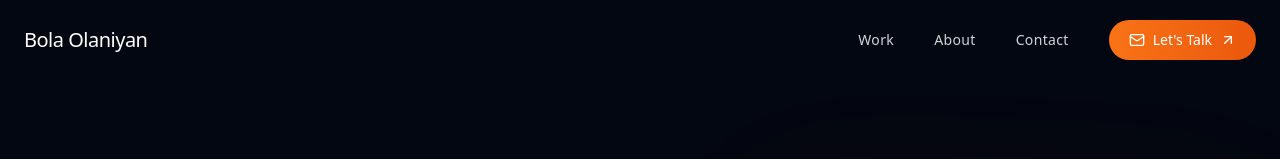
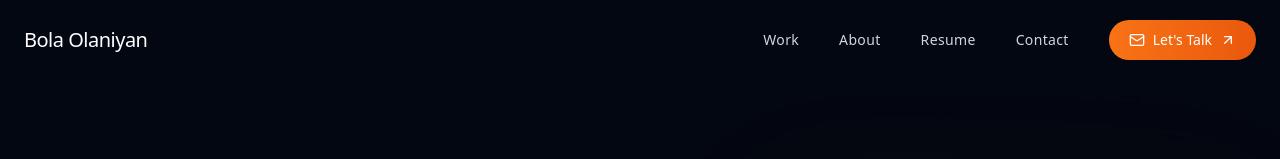
Before and after one commit to Elnalob/folio, a React (Vite) app: page / in a window 1280 px wide. Shown: the top 159 px of the page. Built offline with nearby package versions, Linux system fonts and the light colour scheme.

Commit message:
Update App.tsx

```diff
--- a/src/App.tsx
+++ b/src/App.tsx
@@ -111,6 +111,15 @@ const NavigationBar: React.FC<{
               currentPage === 'about' ? 'w-full' : 'w-0 group-hover:w-full'
             }`}></span>
           </button>
+          <a
+            href="https://drive.google.com/file/d/1u-wFuPM3l1VTjYyKcIRaPsr1QEhn5nFT/view?usp=sharing"
+            target="_blank"
+            rel="noopener noreferrer"
+            className="relative text-sm font-medium transition-all duration-300 tracking-wide text-gray-300 hover:text-white group"
+          >
+            Resume
+            <span className="absolute -bottom-1 left-0 h-px bg-orange-400 transition-all duration-300 w-0 group-hover:w-full"></span>
+          </a>
           <button
             onClick={() => onNavigate('contact')}
             className={`relative text-sm font-medium transition-all duration-300 tracking-wide ${
@@ -166,6 +175,15 @@ const NavigationBar: React.FC<{
           >
             About
           </button>
+          <a
+            href="https://drive.google.com/file/d/1u-wFuPM3l1VTjYyKcIRaPsr1QEhn5nFT/view?usp=sharing"
+            target="_blank"
+            rel="noopener noreferrer"
+            onClick={() => setIsMobileMenuOpen(false)}
+            className="block w-full text-left text-gray-300 hover:text-white transition-colors font-medium"
+          >
+            Resume
+          </a>
           <button
             onClick={() => {
               onNavigate('contact');
@@ -463,28 +481,6 @@ const AboutPage: React.FC<{ onNavigate: (page: Page) => void }> = ({ onNavigate
                 </div>
 
                 <div className="space-y-6">
-                  <div>
-                    <h4 className="font-bold text-orange-400 mb-2 text-sm uppercase tracking-wider">Status</h4>
-                    <p className="text-gray-300">Available for new opportunities</p>
-                  </div>
-
-                  <div>
-                    <h4 className="font-bold text-orange-400 mb-2 text-sm uppercase tracking-wider">Location</h4>
-                    <p className="text-gray-300">Lagos, Nigeria (Remote-friendly)</p>
-                  </div>
-
-                  <div>
-                    <h4 className="font-bold text-orange-400 mb-2 text-sm uppercase tracking-wider">Experience</h4>
-                    <p className="text-gray-300">6+ years in product design</p>
-                  </div>
-
-                  <div>
-                    <h4 className="font-bold text-orange-400 mb-2 text-sm uppercase tracking-wider">Focus Areas</h4>
-                    <p className="text-gray-300 text-sm leading-relaxed">
-                      B2B SaaS • Fintech • Dashboard Design • Enterprise UX • Startup Growth
-                    </p>
-                  </div>
-
                   <div>
                     <h4 className="font-bold text-orange-400 mb-2 text-sm uppercase tracking-wider">Recent Impact</h4>
                     <p className="text-gray-300 text-sm leading-relaxed">
```
